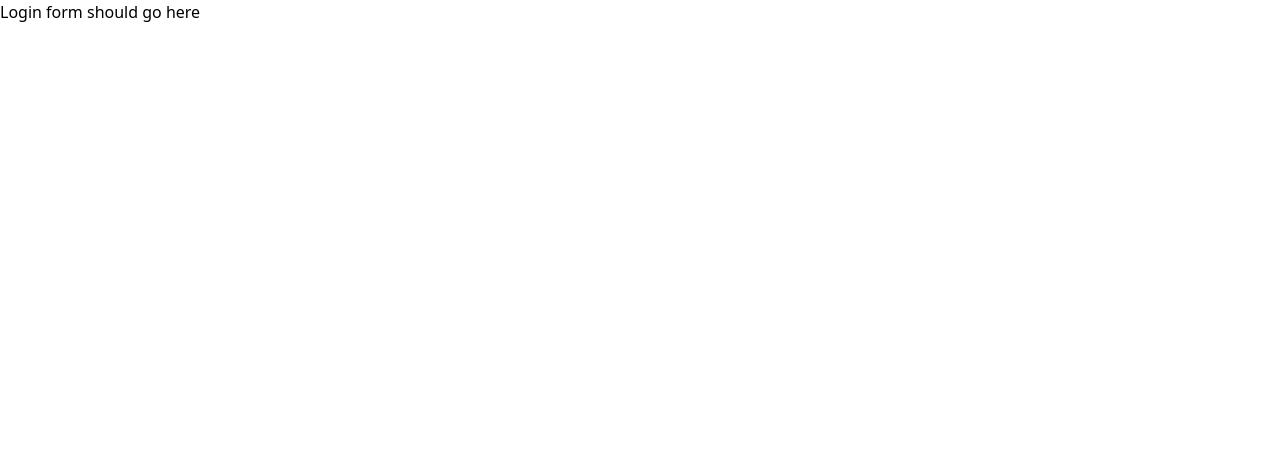
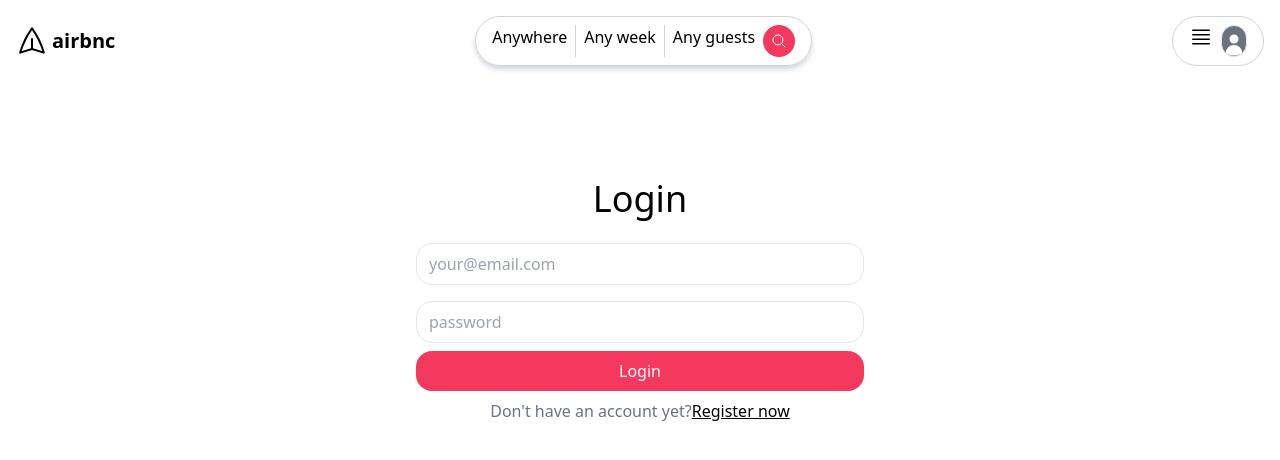
Before and after one commit to gokul-1998/booking-app, a React (Vite) app in the folder client/: page /login in a window 1280 px wide. Shown: the top 460 px of the page. Built offline with nearby package versions, Linux system fonts and the light colour scheme.

Commit message:
added login page

```diff
--- a/client/src/App.jsx
+++ b/client/src/App.jsx
@@ -2,14 +2,18 @@ import {Routes,Route} from "react-router-dom"
 import './App.css'
 import IndexPage from "./pages/IndexPage.jsx"
 import LoginPage from "./pages/LoginPage.jsx"
+import Layout from "./Layout.jsx"
 
 function App() {
 
 
   return (
     <Routes>
+      <Route path="/" element={<Layout />} >
+
 <Route index element={<IndexPage />} />
 <Route path="/login" element={<LoginPage />} />
+      </Route>
     </Routes>
 
   )
--- /dev/null
+++ b/client/src/Header.jsx
@@ -0,0 +1,81 @@
+import { Link } from "react-router-dom";
+
+export default function Header(){
+ return    (
+    <div>
+         <header className=" flex justify-between">
+        <a href="" className="flex items-center gap-1">
+          <svg
+            xmlns="http://www.w3.org/2000/svg"
+            fill="none"
+            viewBox="0 0 24 24"
+            stroke-width="1.5"
+            stroke="currentColor"
+            className="w-8 h-8 -rotate-90"
+          >
+            <path
+              stroke-linecap="round"
+              stroke-linejoin="round"
+              d="M6 12 3.269 3.125A59.769 59.769 0 0 1 21.485 12 59.768 59.768 0 0 1 3.27 20.875L5.999 12Zm0 0h7.5"
+            />
+          </svg>
+          <span className="font-bold text-xl">airbnc</span>
+        </a>
+        <div className="flex gap-2 border border-gray-300 rounded-full py-2 px-4 shadow-md shadow-gray-300">
+          <div>Anywhere</div>
+          <div className="border-l border-gray-300"></div>
+          <div>Any week</div>
+          <div className="border-l border-gray-300"></div>
+          <div>Any guests</div>
+
+          <button className="bg-primary text-white p-2 rounded-full">
+            <svg
+              xmlns="http://www.w3.org/2000/svg"
+              fill="none"
+              viewBox="0 0 24 24"
+              stroke-width="1.5"
+              stroke="currentColor"
+              class="w-4 h-4"
+            >
+              <path
+                stroke-linecap="round"
+                stroke-linejoin="round"
+                d="m21 21-5.197-5.197m0 0A7.5 7.5 0 1 0 5.196 5.196a7.5 7.5 0 0 0 10.607 10.607Z"
+              />
+            </svg>
+          </button>
+        </div>
+        <Link to={'/login'} className="flex gap-2 border border-gray-300 rounded-full py-2 px-4">
+          <svg
+            xmlns="http://www.w3.org/2000/svg"
+            fill="none"
+            viewBox="0 0 24 24"
+            stroke-width="1.5"
+            stroke="currentColor"
+            class="w-6 h-6"
+          >
+            <path
+              stroke-linecap="round"
+              stroke-linejoin="round"
+              d="M3.75 5.25h16.5m-16.5 4.5h16.5m-16.5 4.5h16.5m-16.5 4.5h16.5"
+            />
+          </svg>
+          <div className="flex items-center bg-gray-500 text-white rounded-full border vorder-gray-500 overflow-hidden">
+            <svg
+              xmlns="http://www.w3.org/2000/svg"
+              viewBox="0 0 24 24"
+              fill="currentColor"
+              class="w-6 h-6 relative top-1"
+            >
+              <path
+                fill-rule="evenodd"
+                d="M7.5 6a4.5 4.5 0 1 1 9 0 4.5 4.5 0 0 1-9 0ZM3.751 20.105a8.25 8.25 0 0 1 16.498 0 .75.75 0 0 1-.437.695A18.683 18.683 0 0 1 12 22.5c-2.786 0-5.433-.608-7.812-1.7a.75.75 0 0 1-.437-.695Z"
+                clip-rule="evenodd"
+              />
+            </svg>
+          </div>
+        </Link>
+      </header>
+    </div>
+ )
+}
--- /dev/null
+++ b/client/src/Layout.jsx
@@ -0,0 +1,13 @@
+import React from 'react'
+import Header from './Header.jsx'
+import { Outlet } from 'react-router-dom'
+
+export default function Layout() {
+  return (
+    <div className='p-4 flex flex-col min-h-screen'>
+        <Header />
+        <Outlet/>
+
+    </div>
+  )
+}
--- a/client/src/index.css
+++ b/client/src/index.css
@@ -1,3 +1,18 @@
 @tailwind base;
 @tailwind components;
 @tailwind utilities;
+
+
+input[type="text"],input[type="password"],input[type="email"]{
+    @apply w-full border my-2 py-2 px-3 rounded-2xl;
+
+}
+
+button{
+    @apply bg-gray-300;
+}
+
+button.primary{
+    background-color: "#F5385D";
+    @apply bg-primary p-2 w-full text-white rounded-2xl;
+}
--- a/client/src/pages/IndexPage.jsx
+++ b/client/src/pages/IndexPage.jsx
@@ -1,42 +1,9 @@
-
-export default function IndexPage(){
-    return (
-        <div>
-        <header className='p-4 flex justify-between'>
-          <a href="" className="flex items-center gap-1">
-          <svg xmlns="http://www.w3.org/2000/svg" fill="none" viewBox="0 0 24 24" stroke-width="1.5" stroke="currentColor" className="w-8 h-8 -rotate-90">
-    <path stroke-linecap="round" stroke-linejoin="round" d="M6 12 3.269 3.125A59.769 59.769 0 0 1 21.485 12 59.768 59.768 0 0 1 3.27 20.875L5.999 12Zm0 0h7.5" />
-  </svg>
-      <span className='font-bold text-xl'>airbnc</span>
-          </a>
-          <div className='flex gap-2 border border-gray-300 rounded-full py-2 px-4 shadow-md shadow-gray-300' >
-            <div>Anywhere</div>
-            <div className="border-l border-gray-300"></div>
-            <div>Any week</div>
-            <div className="border-l border-gray-300"></div>
-            <div>Any guests</div>
-
-            <button className="bg-primary text-white p-2 rounded-full">
-            <svg xmlns="http://www.w3.org/2000/svg" fill="none" viewBox="0 0 24 24" stroke-width="1.5" stroke="currentColor" class="w-4 h-4">
-    <path stroke-linecap="round" stroke-linejoin="round" d="m21 21-5.197-5.197m0 0A7.5 7.5 0 1 0 5.196 5.196a7.5 7.5 0 0 0 10.607 10.607Z" />
-  </svg>
-
-            </button>
-          </div>
-          <div className="flex gap-2 border border-gray-300 rounded-full py-2 px-4">
-          <svg xmlns="http://www.w3.org/2000/svg" fill="none" viewBox="0 0 24 24" stroke-width="1.5" stroke="currentColor" class="w-6 h-6">
-    <path stroke-linecap="round" stroke-linejoin="round" d="M3.75 5.25h16.5m-16.5 4.5h16.5m-16.5 4.5h16.5m-16.5 4.5h16.5" />
-  </svg>
-  <div className="flex items-center bg-gray-500 text-white rounded-full border vorder-gray-500 overflow-hidden">
-  <svg xmlns="http://www.w3.org/2000/svg" viewBox="0 0 24 24" fill="currentColor" class="w-6 h-6 relative top-1">
-    <path fill-rule="evenodd" d="M7.5 6a4.5 4.5 0 1 1 9 0 4.5 4.5 0 0 1-9 0ZM3.751 20.105a8.25 8.25 0 0 1 16.498 0 .75.75 0 0 1-.437.695A18.683 18.683 0 0 1 12 22.5c-2.786 0-5.433-.608-7.812-1.7a.75.75 0 0 1-.437-.695Z" clip-rule="evenodd" />
-  </svg>
 
 
-  </div>
-
-          </div>
-        </header>
-      </div>
-    )
+export default function IndexPage() {
+  return (
+    <div>
+     Index  page here
+    </div>
+  );
 }
--- a/client/src/pages/LoginPage.jsx
+++ b/client/src/pages/LoginPage.jsx
@@ -1,3 +1,21 @@
+import { Link } from "react-router-dom";
+
 export default function LoginPage(){
-    return "Login form should go here"
+    return (
+        <div className="mt-4 grow flex items-center justify-around">
+            <div className="mb-64">
+
+            <h1 className="text-4xl text-center mb-4">Login</h1>
+            <form className="max-w-md mx-auto ">
+                <input type="email"  placeholder="your@email.com"/>
+                <input type="password"  placeholder="password"/>
+                <button className="primary">Login</button>
+                <div className="text-center py-2 text-gray-500">Don't have an account yet?
+                    <Link className="underline  text-black" to={'/register'}>Register now</Link>
+                </div>
+            </form>
+            </div>
+        </div>
+    )
+
 }
```
Also changed, not shown: client/src/pages/RegisterPage.jsx (added), 1 other file (tests, documents, lock files or other folders).
